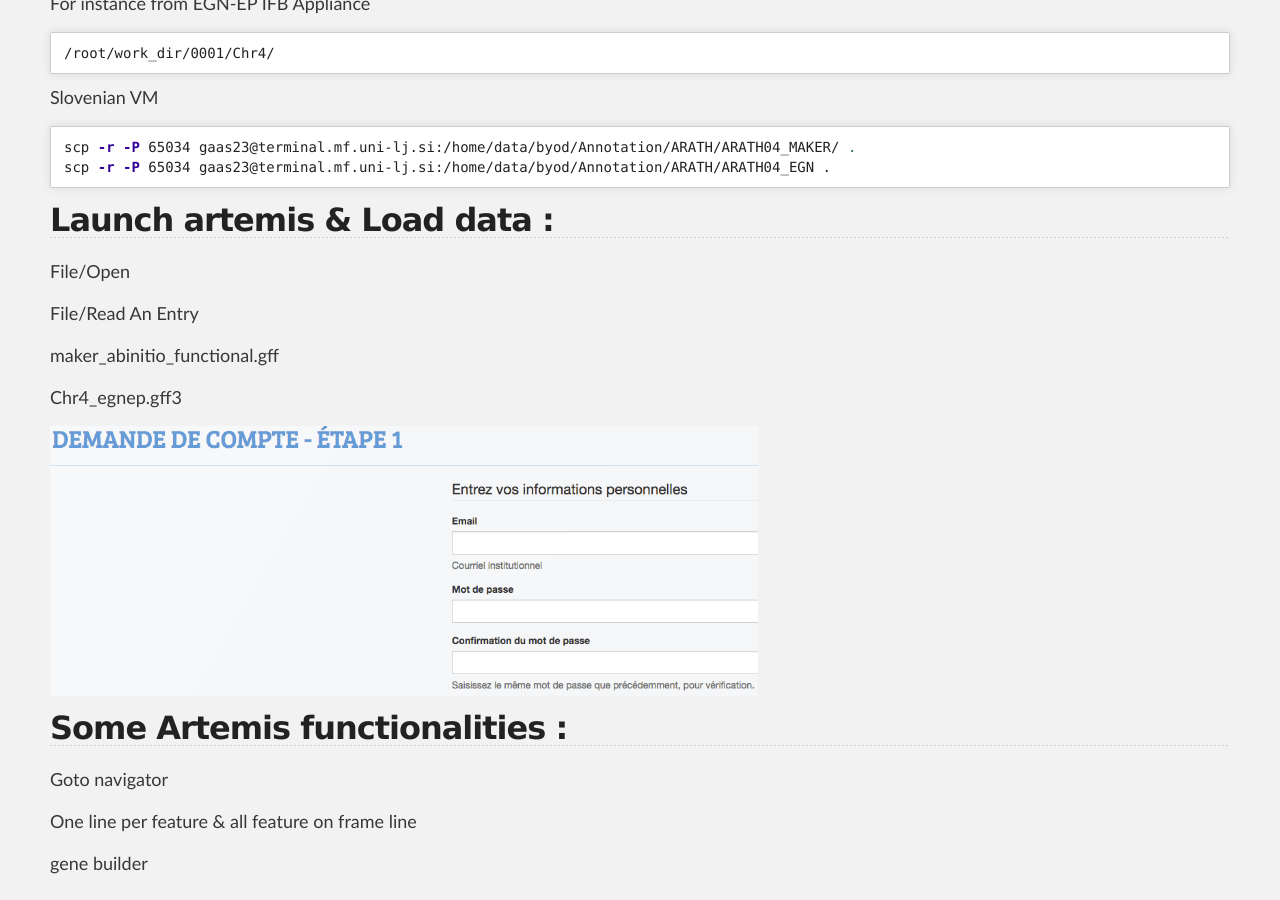
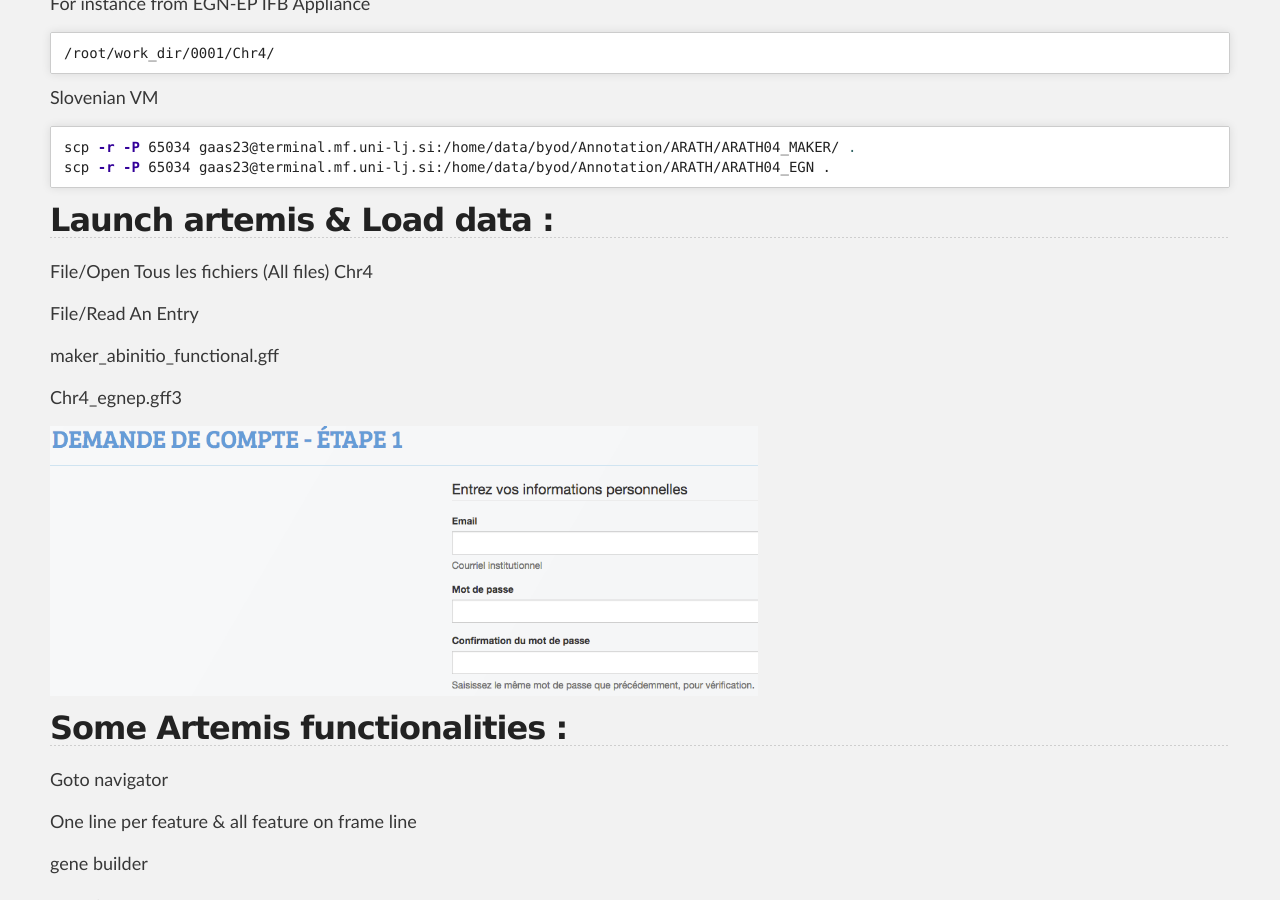
Before and after one commit to SouthGreenPlatform/trainings, a Jekyll site: the page built from _pages/annotation/artemis_manual_curation.md, in a window 1280 px wide and 900 px high, scrolled down 1252 px. Built offline with Jekyll 4.4.1, drawn with Linux system fonts in a browser that asks for light colours; nearby versions of some CDN libraries.

Commit message:
Update artemis_manual_curation.md

```diff
--- a/_pages/annotation/artemis_manual_curation.md
+++ b/_pages/annotation/artemis_manual_curation.md
@@ -59,7 +59,7 @@ scp -r -P 65034 gaas23@terminal.mf.uni-lj.si:/home/data/byod/Annotation/ARATH/AR
 <a name="load-art-load-data"></a>
 ##  Launch artemis & Load data :
 
-File/Open
+File/Open Tous les fichiers (All files) Chr4
 
 File/Read An Entry
 
```
